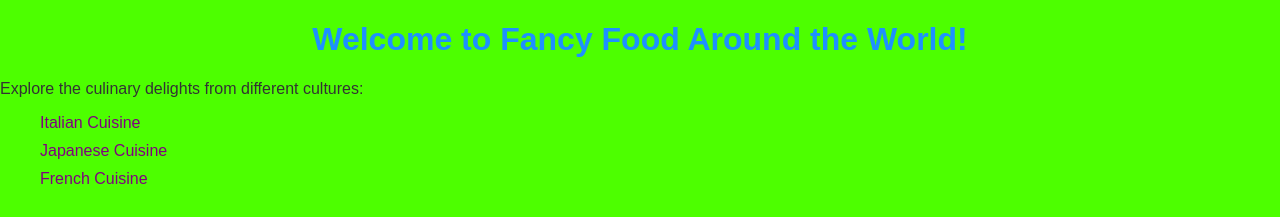
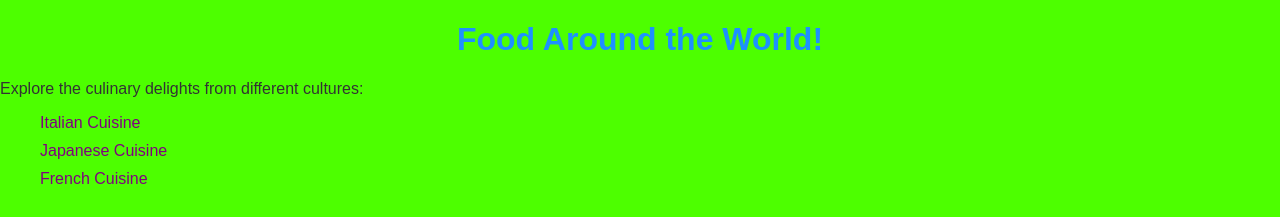
Before and after one commit to KevinW5/KevinW5.github.io, a plain HTML site: page index.html in a window 1280 px wide. Shown: the top 217 px of the page. Drawn offline with Linux system fonts and the light colour scheme; a script that the page names is missing.

Commit message:
Update index.html

```diff
--- a/index.html
+++ b/index.html
@@ -25,7 +25,7 @@
 </head>
 
 <body>
-  <h1>Welcome to Fancy Food Around the World!</h1>
+  <h1>Food Around the World!</h1>
   <p>Explore the culinary delights from different cultures:</p>
   <ul>
     <li><a href="#italian">Italian Cuisine</a></li>
```
